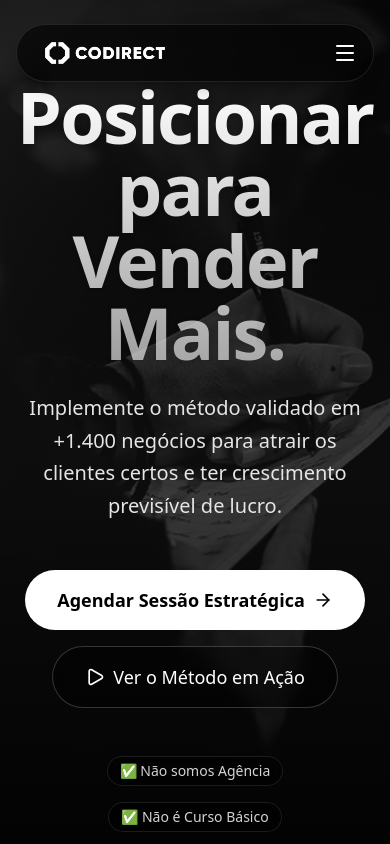
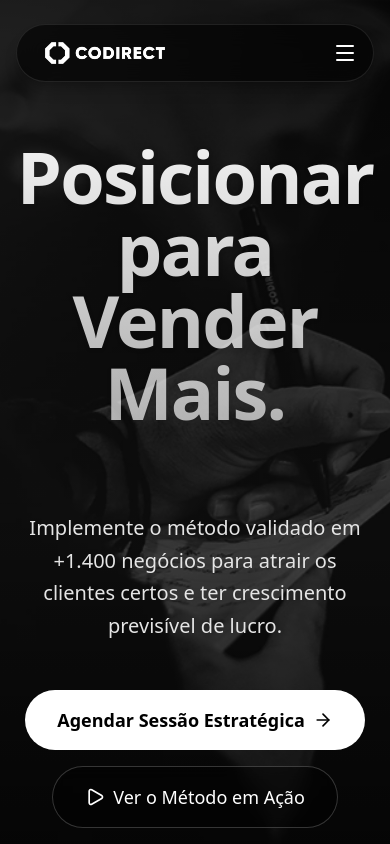
Before and after one commit to Gabrielloopes33/codirect2.0, a Next.js app: page / in a window 390 px wide. Shown: the top 844 px of the page. Built offline with nearby package versions, Linux system fonts and the light colour scheme.

Commit message:
fix: correçaão de tamanho dos textos no mobile

```diff
--- a/src/components/sections/HeroSection.tsx
+++ b/src/components/sections/HeroSection.tsx
@@ -31,7 +31,7 @@ export function HeroSection({ content, className }: HeroSectionProps) {
             <div className="relative z-10 text-center space-y-8 max-w-4xl mx-auto">
                 <div className="space-y-6">
                     <FadeIn delay={0.1}>
-                        <h1 className="text-7xl md:text-7xl font-bold tracking-tight bg-clip-text text-transparent bg-gradient-to-b from-white to-white/60 drop-shadow-sm">
+                        <h1 className="text-7xl md:text-7xl font-bold tracking-tight bg-clip-text text-transparent bg-gradient-to-b from-white to-white/60 drop-shadow-sm py-15">
                             {content.title}
                         </h1>
                     </FadeIn>
--- a/src/components/sections/InstagramSection.tsx
+++ b/src/components/sections/InstagramSection.tsx
@@ -14,7 +14,7 @@ export function InstagramSection({ content }: InstagramSectionProps) {
                 {/* Text Content */}
                 <FadeIn className="space-y-8 order-2 md:order-1">
                     <div className="space-y-4">
-                        <h2 className="text-7xl md:text-6xl font-extrabold text-neutral-900 dark:text-white tracking-tight">
+                        <h2 className="text-6xl md:text-6xl font-extrabold text-neutral-900 dark:text-white tracking-tight">
                             {content.title.split(' ').slice(0, 1).join(' ')}<br />
                             <span className="text-neutral-500">{content.title.split(' ').slice(1).join(' ')}</span>
                         </h2>
```
